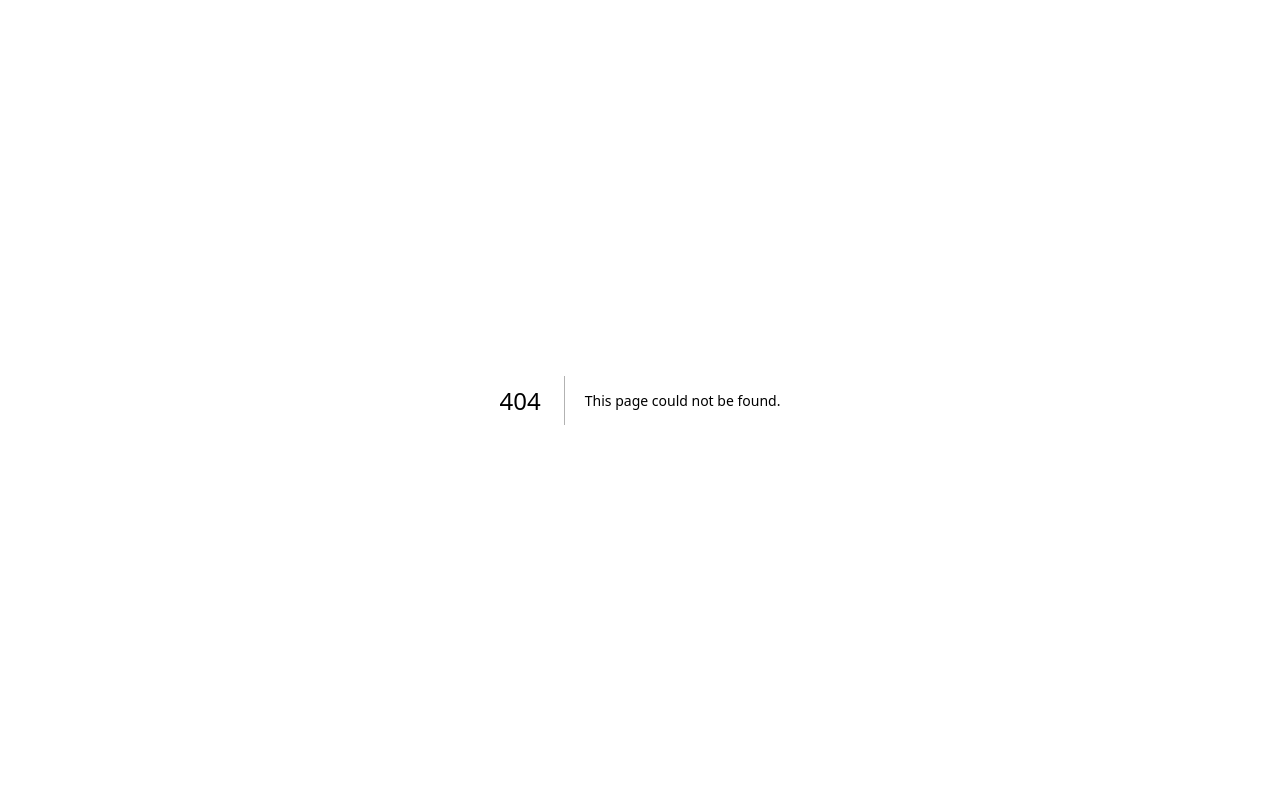
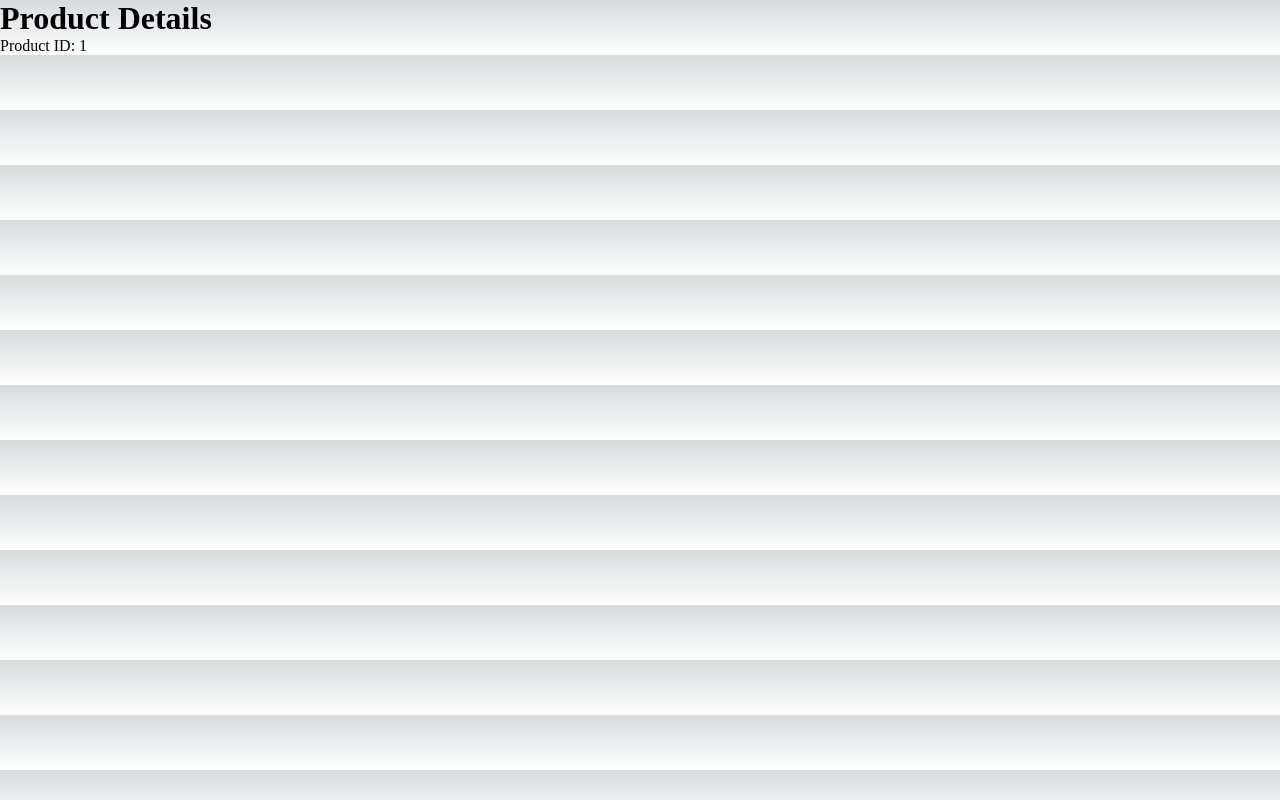
Before and after one commit to yogeshmishra667/Nextjs-App, a Next.js app: page /product/1 in a window 1280 px wide. Before the commit this address had no page. Built offline with nearby package versions, Linux system fonts and the light colour scheme.

Commit message:
added dynamic routing

```diff
--- /dev/null
+++ b/pages/product/[productId].js
@@ -0,0 +1,15 @@
+import { useRouter } from 'next/router'; //for the access id parameter
+
+const ProductDetails = () => {
+  const router = useRouter();
+  const { productId } = router.query;
+
+  return (
+    <div>
+      <h1>Product Details</h1>
+      <p>Product ID: {productId}</p>
+    </div>
+  );
+}
+
+export default ProductDetails;
```
Also changed, not shown: pages/product/index.js (added, +11 -0 lines), pages/product/yogesh.js (added, +9 -0 lines), pages/blog/index.js (renamed from pages/blog.js).
